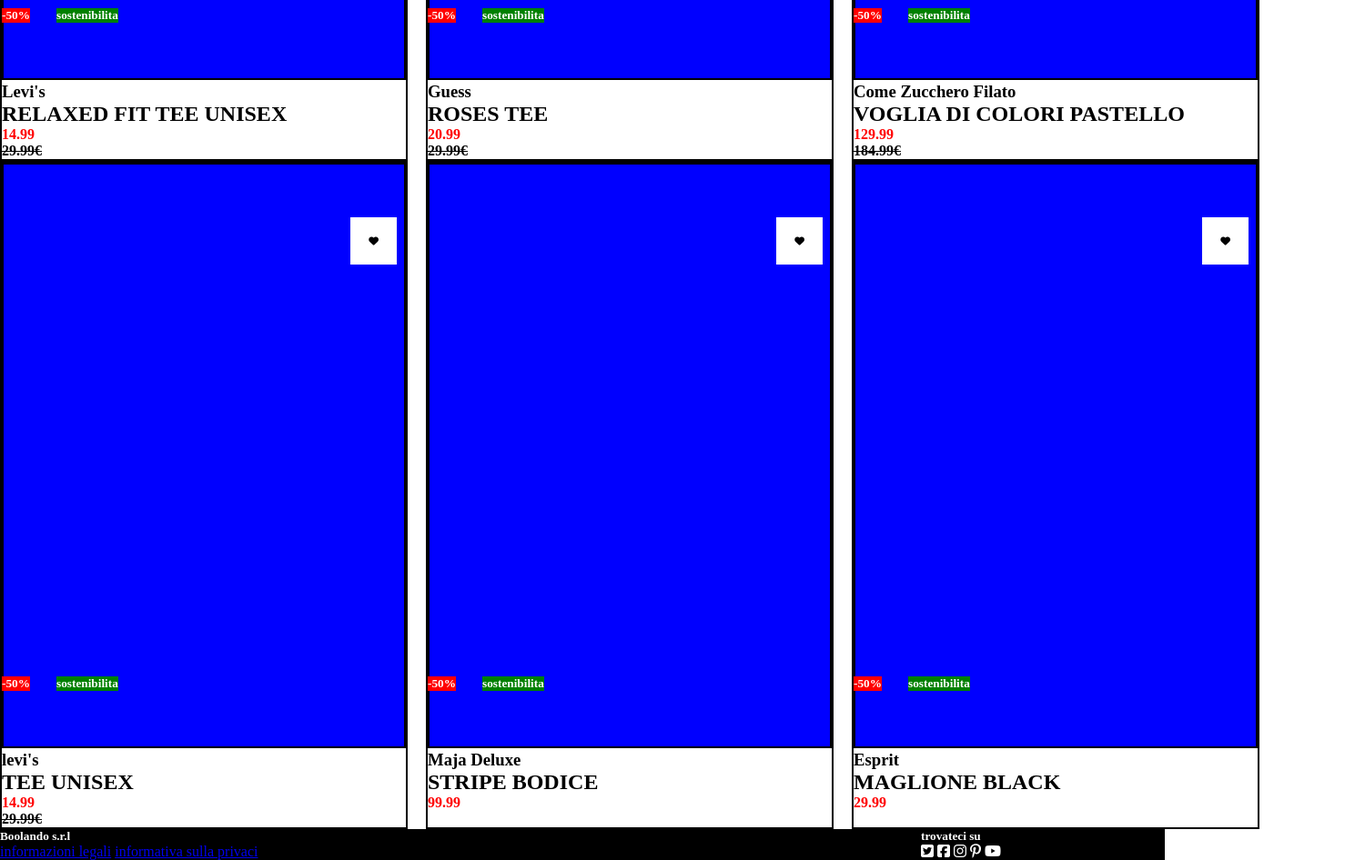
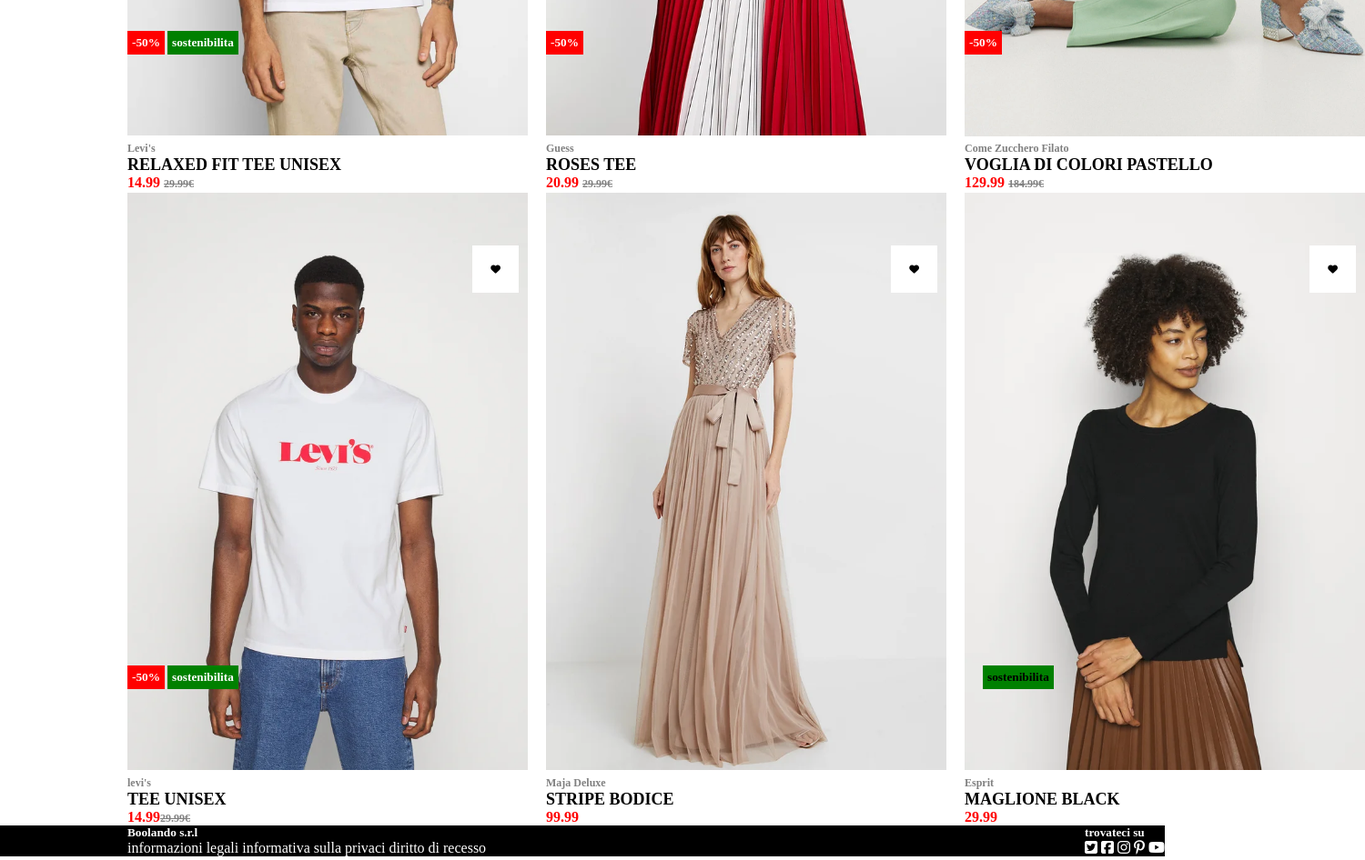
Before and after one commit to EnricoCiccolini/html-css-boolando, a plain HTML site: page index.html in a window 1280 px wide. Shown: the part 640-1586 px from the top of the page at 91% size, 1500 px wide, since content can reach past the window. Drawn offline with Linux system fonts and the light colour scheme.

Commit message:
feat: text adjustament

```diff
--- a/css/styles.css
+++ b/css/styles.css
@@ -11,23 +11,45 @@
 button{
     all: unset;
 }
+
+a {
+    text-decoration: none;
+}
+
   /* container*/
 
   header{
     min-height: 70px;
   }
   .container{
-    max-width: 1100px;
+    max-width: 1300px;
 }
 .container-prodotti{
 
-    border: 2px solid black;
+
+}
+
+/*margini*/
+.m-bot{
+    margin-bottom: 70px;
+}
+.m-left{
+    margin-left: 140px;
+}
+/* dimensioni testo */
+h2{
+    font-size: 18px;
 }
 
 /* colori testo */
+.tx-grey{
+    color: gray;
+    font-size: 12px;
+}
 
 .tx-red{
     color: red;
+
 }
 footer{
     color: white;
@@ -42,10 +64,16 @@
 .sostenibilita{
     color: white;
 }
+.sostenibilita{
+    color: white;
+}
 
+a{
+    color: white;
+}
 
 /* background */
-  header{
+  .bg-orange{
     background-color: #ff6900;
   }
 .sconto{
@@ -55,6 +83,10 @@
 .sostenibilita{
     background-color: green;
 }
+.sostenibilita-2{
+    background-color: green;
+}
+
 footer{
     background-color: black;
 
@@ -74,7 +106,9 @@
   .gap{
     gap: 20px;
   }
-
+ .gap10{
+    gap: 5px;
+}
 
 
   /*immagini*/
@@ -91,7 +125,15 @@
   .cuore{
     padding: 20px;
   }
-
+.sconto{
+    padding: 5px;
+}
+.sostenibilita{
+    padding: 5px;
+}
+.sostenibilita-2{
+    padding: 5px;
+}
   /* posizioni */
 
   .relativ{
@@ -105,9 +147,13 @@
   .sostenibilita{
     position: absolute;
     bottom: 150px;
-    left: 60px;
+    left: 44px;
   }
-
+  .sostenibilita-2{
+    position: absolute;
+    bottom: 150px;
+    left: 20px;
+  }
   .cuore{
     position: absolute;
     top: 60px;
@@ -119,17 +165,67 @@
     position: relative;
     height: 640px; ;
     width: 440px;
+    background-repeat: no-repeat;
 }
 .primo{
-    background-color: blue;
+    background-image:url(../img/1.webp) ;
+    background-position: center ;
+    background-size: 100%;
 }
 .primo:hover{
-    background-color: red;
+    background-image:url(../img/1b.webp) ;
+    background-position: center ;
+    background-size: 100%;
 }
 
+.secondo{
+    background-image:url(../img/2.webp) ;
+    background-position: center ;
+    background-size: 100%;
+}
+.secondo:hover{
+    background-image:url(../img/2b.webp) ;
+    background-position: center ;
+    background-size: 100%;
+}
+.terzo{
+    background-image:url(../img/3.webp) ;
+    background-position: center ;
+    background-size: 100%;
+}
+.terzo:hover{
+    background-image:url(../img/3b.webp) ;
+    background-position: center ;
+    background-size: 100%;
+}
+.quarto{
+    background-image:url(../img/4.webp) ;
+    background-position: center ;
+    background-size: 100%;
+}
+.quarto:hover{
+    background-image:url(../img/4b.webp) ;
+    background-position: center ;
+    background-size: 100%;
+}
 
-
-
-button{
-    border: 2px solid black;
+.quinto{
+    background-image:url(../img/5.webp) ;
+    background-position: center ;
+    background-size: 100%;
 }
+.quinto:hover{
+    background-image:url(../img/5b.webp) ;
+    background-position: center ;
+    background-size: 100%;
+}
+.sesto{
+    background-image:url(../img/6.webp) ;
+    background-position: center ;
+    background-size: 100%;
+}
+.sesto:hover{
+    background-image:url(../img/6b.webp) ;
+    background-position: center ;
+    background-size: 100%;
+}
--- a/index.html
+++ b/index.html
@@ -12,10 +12,11 @@
 
 <body>
     <!-- inizio header  -->
-    <header>
-        <div class="container margin-100">
+    <header class="m-bot bg-orange ">
+        <div class="m-left ">
+        <div class="container  ">
             <div class="flex beetween">
-                <div><a href="*">Donna</a><a href="*">Uomo</a><a href="*">Bambini</a></div>
+                <div class="flex gap10"><a href="*">Donna</a><a href="*">Uomo</a><a href="*">Bambini</a></div>
                 <div><img src="img/boolean-logo.png" alt="Booleando" class="img-logo"></div>
                 <div>
                     <i class="fa-regular fa-user"></i>
@@ -24,10 +25,10 @@
                 </div>
             </div>
         </div>
-
+        </div>
     </header>
     <!-- inizio main  -->
-    <main>
+    <main class="m-left">
 
         <section class="contenitore principale">
             <div class="flex gap">
@@ -36,33 +37,31 @@
                     <h6 class="cuore"><i class="fa-solid fa-heart"></i></h6>
                     <h5 class="sconto">-50%</h5>
                     <h5 class="sostenibilita">sostenibilita</h5>
-                    <h3>Levi's</h3>
+                    <h3 class="tx-grey">Levi's</h3>
                     <h2>RELAXED FIT TEE UNISEX</h2>
-                    <h4 class="tx-red">14.99</h4>
-                    <h4> <del>29.99€</del></h4>
-                </div>
-
-                <div class="container-prodotti relativ">
-                    <button class="primo"></button>
-                    <h6 class="cuore"><i class="fa-solid fa-heart"></i></h6>
-                    <h5 class="sconto">-50%</h5>
-                    <h5 class="sostenibilita">sostenibilita</h5>
-                    <h3>Guess</h3>
-                    <h2>ROSES TEE</h2>
-                    <h4 class="tx-red">20.99</h4>
-                    <h4> <del>29.99€</del></h4>
+                    <h4 class="tx-red">14.99 <del class="tx-grey">29.99€</del></h4>
 
                 </div>
 
                 <div class="container-prodotti relativ">
-                    <button class="primo"></button>
+                    <button class="secondo"></button>
                     <h6 class="cuore"><i class="fa-solid fa-heart"></i></h6>
                     <h5 class="sconto">-50%</h5>
-                    <h5 class="sostenibilita">sostenibilita</h5>
-                    <h3>Come Zucchero Filato</h3>
+                    <h3 class="tx-grey">Guess</h3>
+                    <h2>ROSES TEE</h2>
+                    <h4 class="tx-red">20.99 <del class="tx-grey">29.99€</del</h4>
+
+
+                </div>
+
+                <div class="container-prodotti relativ">
+                    <button class="terzo"></button>
+                    <h6 class="cuore"><i class="fa-solid fa-heart"></i></h6>
+                    <h5 class="sconto">-50%</h5>
+                    <h3 class="tx-grey">Come Zucchero Filato</h3>
                     <h2>VOGLIA DI COLORI PASTELLO</h2>
-                    <h4 class="tx-red">129.99</h4>
-                    <h4> <del>184.99€</del></h4>
+                    <h4 class="tx-red">129.99 <del class="tx-grey">184.99€</del></h4>
+
 
                 </div>
 
@@ -72,33 +71,30 @@
         <section class="contenitore principale">
             <div class="flex gap">
                 <div class="container-prodotti relativ">
-                    <button class="primo"></button>
+                    <button class="quarto"></button>
                     <h6 class="cuore"><i class="fa-solid fa-heart"></i></h6>
                     <h5 class="sconto">-50%</h5>
                     <h5 class="sostenibilita">sostenibilita</h5>
-                    <h3>levi's</h3>
+                    <h3 class="tx-grey">levi's</h3>
                     <h2>TEE UNISEX</h2>
-                    <h4 class="tx-red">14.99</h4>
-                    <h4> <del>29.99€</del></h4>
+                    <h4 class="tx-red">14.99<del class="tx-grey">29.99€</del> </h4>
+
                 </div>
 
                 <div class="container-prodotti relativ">
-                    <button class="primo"></button>
+                    <button class="quinto"></button>
                     <h6 class="cuore"><i class="fa-solid fa-heart"></i></h6>
-                    <h5 class="sconto">-50%</h5>
-                    <h5 class="sostenibilita">sostenibilita</h5>
-                    <h3>Maja Deluxe</h3>
+                    <h3 class="tx-grey">Maja Deluxe</h3>
                     <h2>STRIPE BODICE</h2>
                     <h4 class="tx-red">99.99</h4>
 
                 </div>
 
                 <div class="container-prodotti relativ">
-                    <button class="primo"></button>
+                    <button class="sesto"></button>
                     <h6 class="cuore"><i class="fa-solid fa-heart"></i></h6>
-                    <h5 class="sconto">-50%</h5>
-                    <h5 class="sostenibilita">sostenibilita</h5>
-                    <h3>Esprit</h3>
+                    <h5 class="sostenibilita-2">sostenibilita</h5>
+                    <h3 class="tx-grey">Esprit</h3>
                     <h2>MAGLIONE BLACK</h2>
                     <h4 class="tx-red">29.99</h4>
                 </div>
@@ -112,14 +108,14 @@
     <!-- sinizio footer  -->
     <footer>
 
-        <div class="container">
+        <div class="container m-left ">
             <div class="flex beetween">
                 <div>
                     <h5>Boolando s.r.l</h5>
                     <div>
                         <a href="#">informazioni legali</a>
                         <a href="#"> informativa sulla privaci</a>
-                        <a href="diritto di recesso"></a>
+                        <a href="#">diritto di recesso</a>
                     </div>
 
                 </div>
```
Also changed, not shown: img/1.webp (added), img/1b.webp (added), img/2.webp (added), img/2b.webp (added), img/3.webp (added), img/3b.webp (added), img/4.webp (added), img/4b.webp (added), img/5.webp (added), img/5b.webp (added), img/6.webp (added), img/6b.webp (added).
